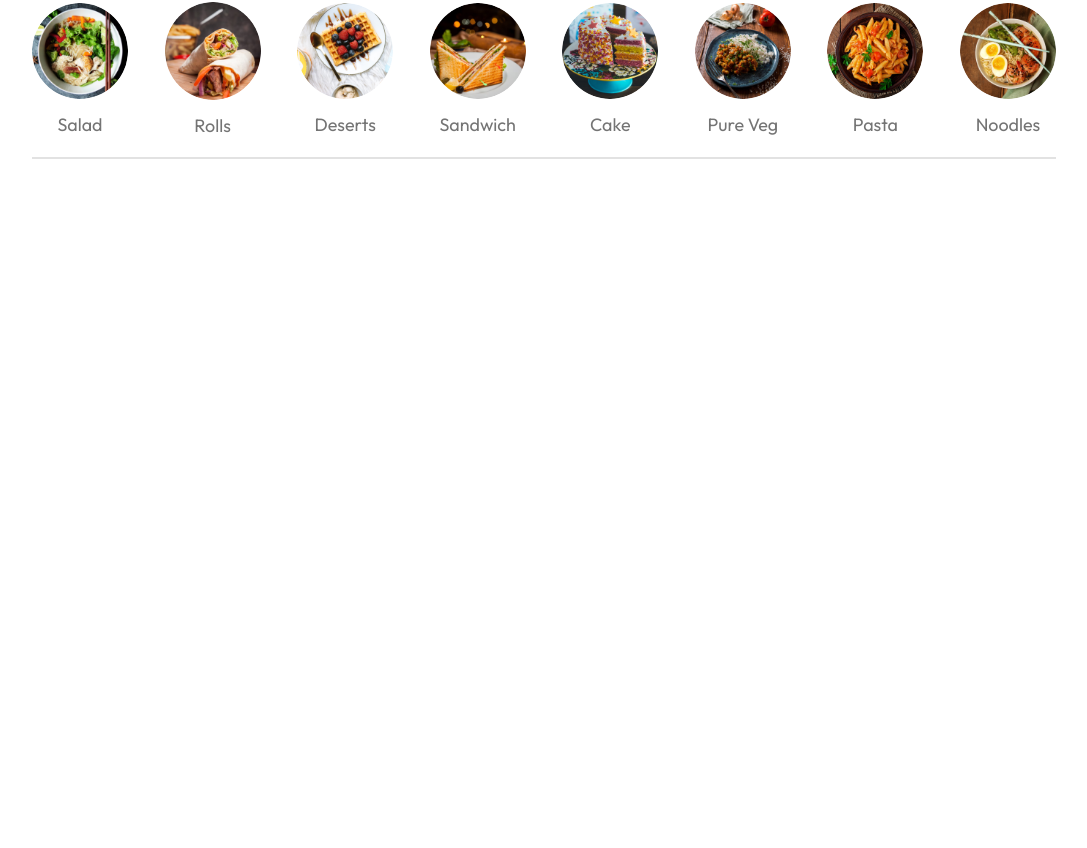
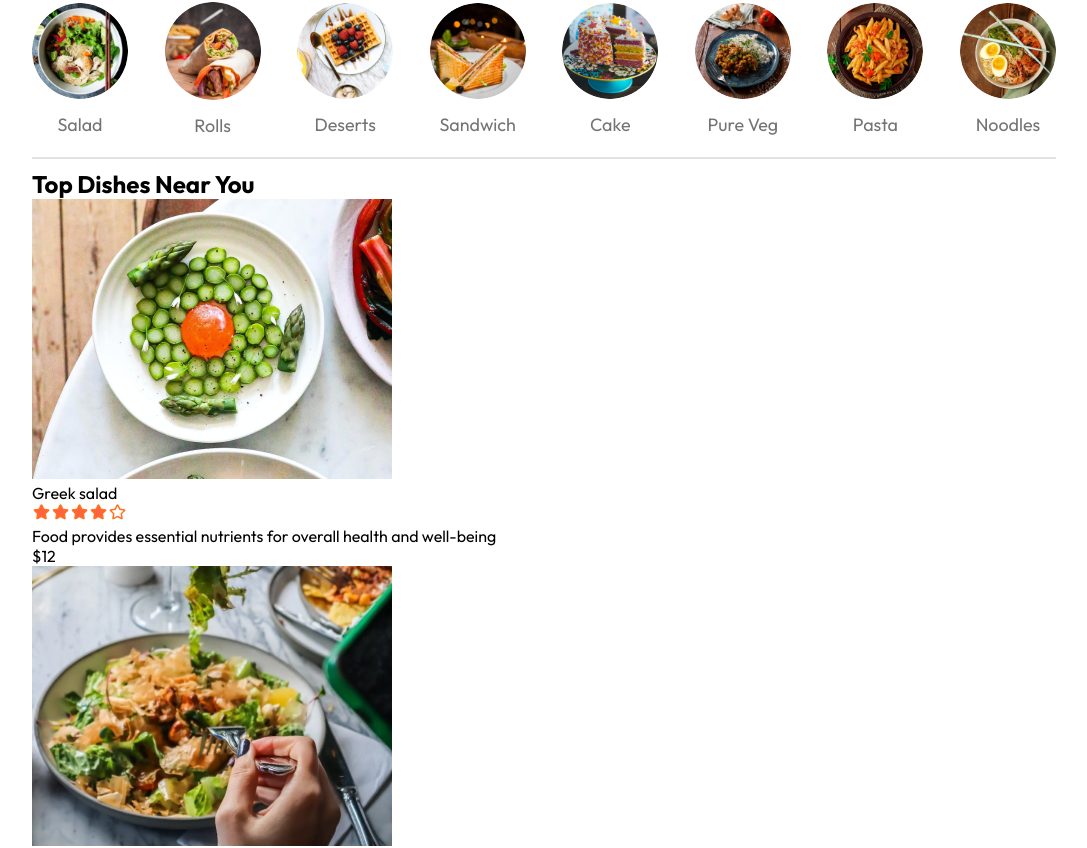
Before and after one commit to ALW-N/food-ordering-webapp, a React (Vite) app in the folder frontend/: page / in a window 1280 px wide. Shown: the part 655-1503 px from the top of the page, without its empty margins (96-1183 px from the left). Before the commit the page ends 824 px from the top, so only its background shows below. Built offline with nearby package versions, Linux system fonts and the light colour scheme; a web font is replaced by a local one.

Commit message:
Commit-7

```diff
--- /dev/null
+++ b/frontend/src/components/FoodDisplay/FoodDisplay.jsx
@@ -0,0 +1,21 @@
+import React, { useContext } from 'react'
+import './FoodDisplay.css'
+import { StoreContext } from '../../context/StoreContext';
+import FoodItem from '../FoodItem/FoodItem';
+
+const FoodDisplay = ({catgeory}) => {
+    const {food_list} = useContext(StoreContext);
+
+  return (
+    <div className='food-display' id='food-display'>
+        <h2>Top Dishes Near You</h2>
+        <div className="food-disply-list">
+            {food_list.map((item,index)=>{
+                return <FoodItem key={index} id={item._id} name={item.name} description={item.description} price={item.price} image={item.image} />
+            })}
+        </div>
+    </div>
+  )
+}
+
+export default FoodDisplay
--- /dev/null
+++ b/frontend/src/components/FoodItem/FoodItem.jsx
@@ -0,0 +1,24 @@
+import React from 'react'
+import "./FoodItem.css"
+import { assets } from '../../assets/frontend_assets/assets'
+
+const FoodItem = ({id,name,price,description,image}) => {
+  return (
+    <div className='food-item'>
+        <div className="food-item-img-container">
+            <img className='food-item-image' src={image} alt="" />
+        </div>
+        <div className="food-item-info">
+            <div className="food-item-name-rating">
+                <p>{name}</p>
+                <img src={assets.rating_starts} alt="" />
+            </div>
+            <p className="food-item-description">{description}
+            <p className="food-item-price">${price}</p>
+            </p>
+        </div>
+    </div>
+  )
+}
+
+export default FoodItem
--- /dev/null
+++ b/frontend/src/context/StoreContext.jsx
@@ -0,0 +1,20 @@
+import { createContext } from "react";
+import {food_list} from '../assets/frontend_assets/assets';
+
+export const StoreContext = createContext(null);
+
+const StoreContextProvider= (props) => {
+
+
+
+    const contextValue = {
+        food_list
+    }
+    return(
+        <StoreContext.Provider value={contextValue}>
+            {props.children}
+        </StoreContext.Provider>
+    )
+}
+
+export default StoreContextProvider;
--- a/frontend/src/main.jsx
+++ b/frontend/src/main.jsx
@@ -3,9 +3,12 @@
 import './index.css'
 import App from './App.jsx'
 import {BrowserRouter} from 'react-router-dom'
+import StoreContextProvider from './context/StoreContext.jsx'
 
 ReactDOM.createRoot(document.getElementById('root')).render(
   <BrowserRouter>
+  <StoreContextProvider>
     <App />
+  </StoreContextProvider>
   </BrowserRouter>
 )
--- a/frontend/src/pages/Home/Home.jsx
+++ b/frontend/src/pages/Home/Home.jsx
@@ -2,6 +2,7 @@
 import './Home.css'
 import Header from '../../components/Header/Header'
 import ExploreMenu from '../../components/ExploreMenu/ExploreMenu'
+import FoodDisplay from '../../components/FoodDisplay/FoodDisplay'
 
 const Home = () => {
 
@@ -11,6 +12,7 @@
     <div>
       <Header />
       <ExploreMenu category={category} setCategory={setCategory}/>
+      <FoodDisplay category={category}/>
     </div>
   )
 }
```
Also changed, not shown: frontend/src/components/FoodDisplay/FoodDisplay.css (added), frontend/src/components/FoodItem/FoodItem.css (added), 1 other file (tests, documents, lock files or other folders).
